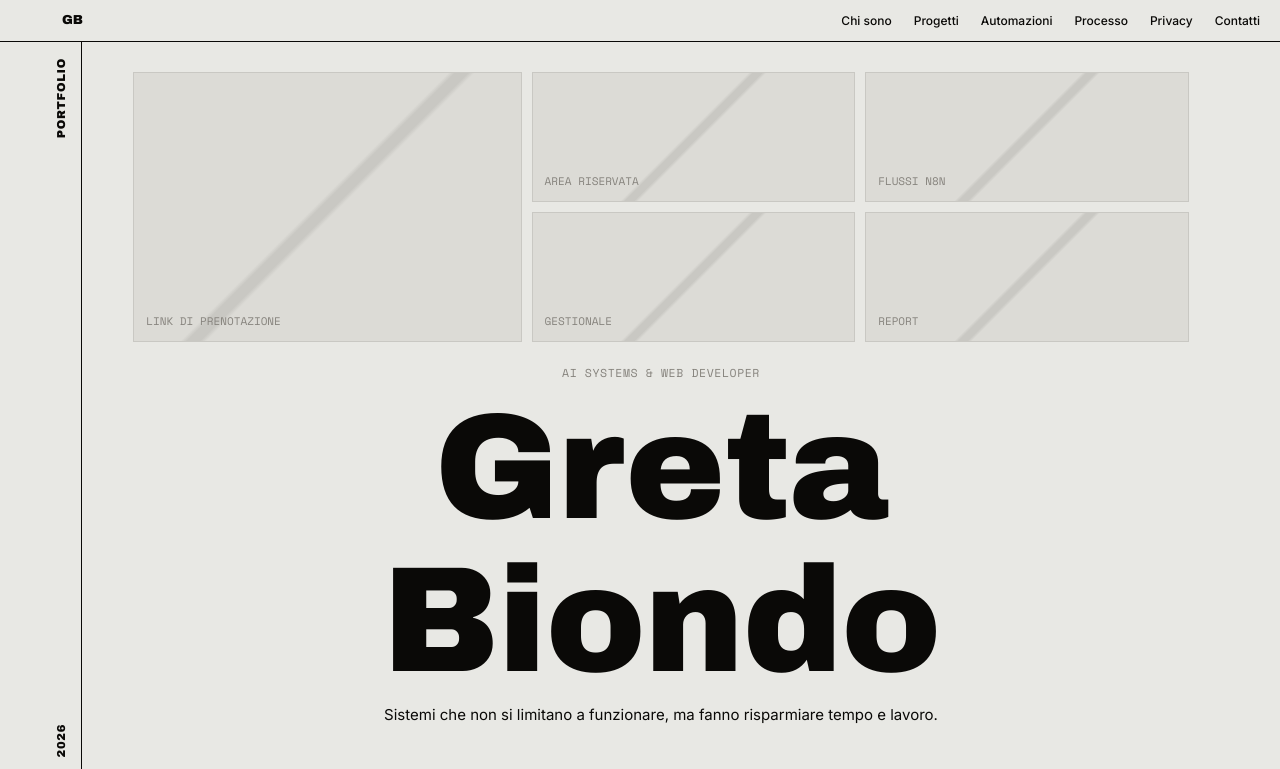
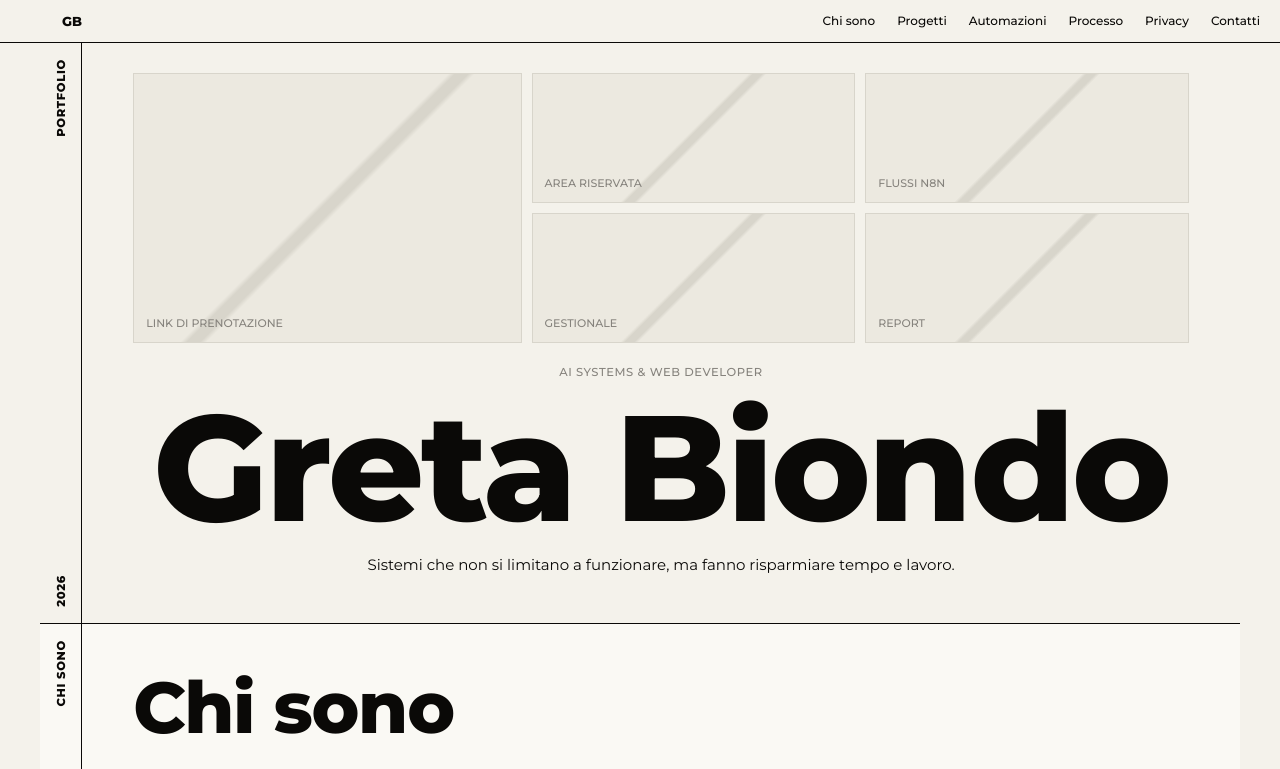
Before and after one commit to sidewalk0stories-hash/Portfolio_Greta-Biondo, a plain HTML site: page index.html in a window 1280 px wide. Shown: the top 769 px of the page. Drawn offline with nearby package versions, Linux system fonts and the light colour scheme.

Commit message:
Stile: bianco panna e font Montserrat

```diff
--- a/css/style.css
+++ b/css/style.css
@@ -1,24 +1,23 @@
-:root{--bg:#E8E8E4;--pn:#F8F7F2;--ink:#0A0907;--mu:#86837D;--ln:#C9C8C3;--ti:#DCDBD6;--ok:#3d6b4a;
---h:"Archivo Black",Impact,sans-serif;--b:"Inter",system-ui,sans-serif;--m:"Space Mono",ui-monospace,monospace;box-sizing:border-box;padding-top:env(safe-area-inset-top,0px);padding-bottom:env(safe-area-inset-bottom,0px)}
-@media(prefers-color-scheme:dark){:root:not([data-theme=light]){--bg:#161513;--pn:#1e1d1a;--ink:#f2f0ea;--mu:#9d9a91;--ln:#3a3833;--ti:#2a2925;--ok:#8fc29a}}
+:root{--bg:#F4F2EB;--pn:#FAF9F4;--ink:#0A0907;--mu:#86837D;--ln:#D8D5CB;--ti:#ECE9E0;--ok:#3d6b4a;
+--h:"Montserrat",system-ui,sans-serif;--b:"Montserrat",system-ui,sans-serif;--m:"Montserrat",system-ui,sans-serif;box-sizing:border-box;padding-top:env(safe-area-inset-top,0px);padding-bottom:env(safe-area-inset-bottom,0px)}
 html{scroll-behavior:smooth;scroll-padding-top:56px}
 *{box-sizing:border-box}
 body{margin:0;background:var(--bg);color:var(--ink);font:400 15px/1.65 var(--b)}
 button,input{font:inherit;color:inherit}button{cursor:pointer}
 button:focus-visible,input:focus-visible,a:focus-visible{outline:2px solid var(--ink);outline-offset:2px}
-h1,h2,h3{font-family:var(--h);font-weight:400;margin:0;line-height:1.02;letter-spacing:-.01em}
-.mo{font:400 11.5px var(--m);letter-spacing:.05em;color:var(--mu);text-transform:uppercase}
+h1,h2,h3{font-family:var(--h);font-weight:800;margin:0;line-height:1.05;letter-spacing:-.02em}
+.mo{font:500 11.5px var(--m);letter-spacing:.05em;color:var(--mu);text-transform:uppercase}
 nav{position:sticky;top:env(safe-area-inset-top,0px);z-index:9;background:var(--bg);border-bottom:1px solid var(--ink);display:flex;gap:22px;padding:13px 20px 13px 62px;overflow-x:auto;font:500 12px var(--b)}
-nav a{color:var(--ink);text-decoration:none;white-space:nowrap}nav a:hover{text-decoration:underline}nav b{margin-right:auto;font:400 13px var(--h)}
+nav a{color:var(--ink);text-decoration:none;white-space:nowrap}nav a:hover{text-decoration:underline}nav b{margin-right:auto;font:800 13px var(--h)}
 .sl{display:grid;grid-template-columns:42px minmax(0,1fr);border-bottom:1px solid var(--ink);max-width:1200px;margin:0 auto;background:var(--pn)}
 .sl:nth-of-type(odd){background:var(--bg)}
-.st{border-right:1px solid var(--ink);display:flex;justify-content:space-between;align-items:center;flex-direction:column;padding:16px 0;font:400 11.5px var(--h);letter-spacing:.06em}
+.st{border-right:1px solid var(--ink);display:flex;justify-content:space-between;align-items:center;flex-direction:column;padding:16px 0;font:800 11.5px var(--h);letter-spacing:.06em}
 .st span{writing-mode:vertical-rl;transform:rotate(180deg)}
 .bd{padding:46px clamp(18px,4vw,56px)}
 .bd>h2{font-size:clamp(36px,6.5vw,72px);margin-bottom:26px}
 .cover .bd{padding-top:30px}
 .mos{display:grid;grid-template-columns:1.2fr 1fr 1fr;grid-template-rows:130px 130px;gap:10px;margin-bottom:22px}
-.mos div{background:var(--ti);border:1px solid var(--ln);padding:12px;display:flex;align-items:flex-end;font:400 11px var(--m);color:var(--mu);text-transform:uppercase;background-image:linear-gradient(135deg,transparent 48%,var(--ln) 49%,var(--ln) 51%,transparent 52%)}
+.mos div{background:var(--ti);border:1px solid var(--ln);padding:12px;display:flex;align-items:flex-end;font:500 11px var(--m);color:var(--mu);text-transform:uppercase;background-image:linear-gradient(135deg,transparent 48%,var(--ln) 49%,var(--ln) 51%,transparent 52%)}
 .mos div:first-child{grid-row:span 2}
 @media(max-width:620px){.mos{grid-template-columns:1fr 1fr;grid-template-rows:110px 110px 110px}.mos div:first-child{grid-row:auto;grid-column:span 2}}
 .cover h1{font-size:clamp(54px,12.5vw,150px);text-align:center;margin:10px 0 6px}
@@ -28,7 +27,7 @@ nav a{color:var(--ink);text-decoration:none;white-space:nowrap}nav a:hover{text-
 .chi p{margin:0 0 12px}.chi p:last-child{font-weight:600}
 .ar button{display:block;width:100%;text-align:left;background:none;border:0;border-top:1px solid var(--ink);padding:14px 4px}
 .ar button:last-child{border-bottom:1px solid var(--ink)}
-.ar b{font:400 19px var(--h)}.ar .n{font:400 11px var(--m);color:var(--mu);margin-right:12px}
+.ar b{font:800 19px var(--h)}.ar .n{font:500 11px var(--m);color:var(--mu);margin-right:12px}
 .ar p{margin:0;max-height:0;overflow:hidden;color:var(--mu);font-size:14px;transition:max-height .4s,margin .4s}
 .ar button[aria-expanded=true] p{max-height:120px;margin-top:6px}
 .ph{display:flex;gap:clamp(14px,4vw,48px);justify-content:center;flex-wrap:wrap;margin-bottom:10px}
@@ -37,7 +36,7 @@ nav a{color:var(--ink);text-decoration:none;white-space:nowrap}nav a:hover{text-
 .dv:before{content:"";position:absolute;top:0;left:50%;width:54px;height:12px;background:var(--ink);transform:translateX(-50%);border-radius:0 0 9px 9px}
 .ph button:hover .dv,.ph button[aria-pressed=true] .dv{transform:translateY(-6px)}
 .sc{padding:28px 12px 12px;text-align:left;font-size:11px;display:grid;gap:7px}
-.sc .t{font:400 12px var(--h);margin-bottom:4px}
+.sc .t{font:800 12px var(--h);margin-bottom:4px}
 .rw{border:1px solid var(--ln);background:var(--bg);padding:6px 8px;display:flex;justify-content:space-between;gap:6px}
 .rw span{color:var(--mu)}
 .rx{font-weight:600;transition:filter .3s}
@@ -57,12 +56,12 @@ nav a{color:var(--ink);text-decoration:none;white-space:nowrap}nav a:hover{text-
 .lst{border:1px solid var(--ln);background:var(--pn);padding:14px 20px;min-height:128px}
 .lst li{padding:4px 0;font-size:14px}.lst ul{margin:0;padding-left:18px}
 .fade{animation:f .3s}@keyframes f{from{opacity:0;transform:translateY(5px)}}
-.tc{display:flex;gap:6px;flex-wrap:wrap;margin-top:14px}.tc span{font:400 11px var(--m);border:1px solid var(--ink);padding:2px 9px}
+.tc{display:flex;gap:6px;flex-wrap:wrap;margin-top:14px}.tc span{font:500 11px var(--m);border:1px solid var(--ink);padding:2px 9px}
 .au{display:grid;grid-template-columns:260px minmax(0,1fr);gap:34px}
 @media(max-width:820px){.au{grid-template-columns:1fr}}
 .stp button{display:block;width:100%;text-align:left;background:none;border:0;border-top:1px solid var(--ink);padding:14px 4px}
 .stp button:last-child{border-bottom:1px solid var(--ink)}
-.stp b{font:400 15px var(--h);display:block}.stp span{font-size:13px;color:var(--mu)}
+.stp b{font:800 15px var(--h);display:block}.stp span{font-size:13px;color:var(--mu)}
 .stp button[aria-pressed=true]{background:var(--ink);color:var(--bg)}.stp button[aria-pressed=true] span{color:var(--ln)}
 .mac{border:7px solid var(--ink);border-radius:12px;background:var(--pn);padding:22px}
 .o{display:flex;gap:8px;margin-bottom:14px;align-items:center;font-size:13px;flex-wrap:wrap}
@@ -79,7 +78,7 @@ nav a{color:var(--ink);text-decoration:none;white-space:nowrap}nav a:hover{text-
 .chk label:last-of-type{border-bottom:1px solid var(--ink)}
 .chk input{accent-color:var(--ink);width:18px;height:18px;margin-top:3px;flex:none}
 .pg{height:6px;background:var(--ti);margin:18px 0 8px}.pg i{display:block;height:100%;background:var(--ink);width:0;transition:width .4s}
-#pr{font:400 13px var(--m)}
+#pr{font:500 13px var(--m)}
 .ct{display:flex;gap:22px;flex-wrap:wrap}.ct a{border:1px solid var(--ink);padding:16px 26px;color:var(--ink);text-decoration:none}.ct small{display:block;color:var(--mu);font-size:12px}
 footer{text-align:center;padding:24px;color:var(--mu);font-size:12.5px}
 @media(prefers-reduced-motion:reduce){*{transition:none!important;animation:none!important;scroll-behavior:auto!important}}
--- a/index.html
+++ b/index.html
@@ -4,7 +4,7 @@
 <meta charset="utf-8">
 <meta name="viewport" content="width=device-width, initial-scale=1, viewport-fit=cover">
 <title>Greta Biondo · Portfolio</title>
-<link href="https://fonts.googleapis.com/css2?family=Archivo+Black&family=Inter:wght@400;500;600&family=Space+Mono&display=swap" rel="stylesheet">
+<link href="https://fonts.googleapis.com/css2?family=Montserrat:wght@400;500;600;800&display=swap" rel="stylesheet">
 <link rel="stylesheet" href="css/style.css">
 </head>
 <body>
```
